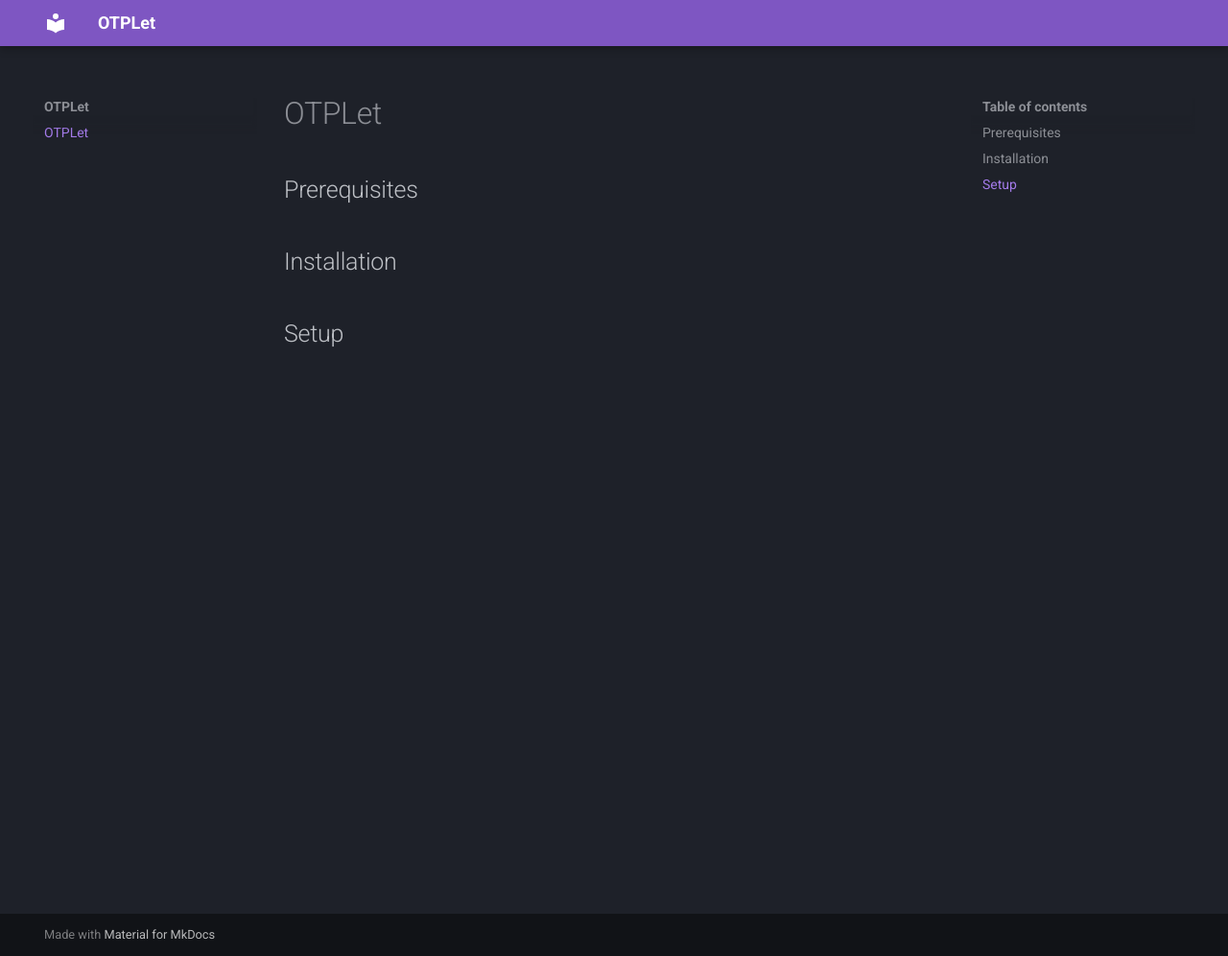
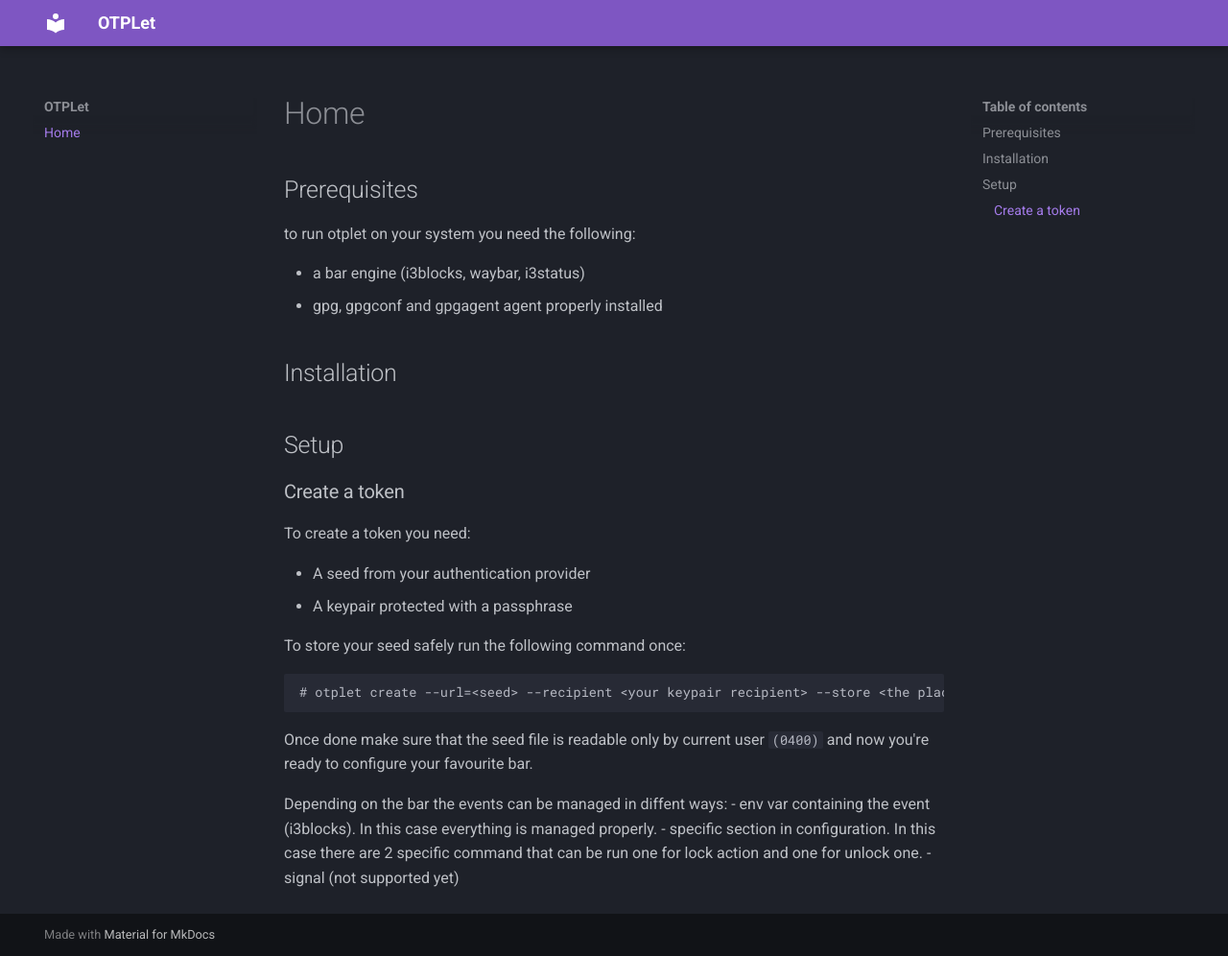
Before and after one commit to spetix/otplet, an MkDocs documentation site: the page built from docs/index.md, in a window 1280 px wide and 996 px high. Shown: the whole window at 96% size. Built offline with MkDocs 1.6.1 and Material for MkDocs 9.7.7, drawn with Linux system fonts in a browser that asks for light colours; the version menu is left out.

Commit message:
last commit on mkdocs/mike

````diff
--- a/docs/index.md
+++ b/docs/index.md
@@ -1,7 +1,31 @@
-# OTPLet
+## Prerequisites
 
-## Prerequisites
+to run otplet on your system you need the following:
+
+- a bar engine (i3blocks, waybar, i3status)
+- gpg, gpgconf and gpgagent agent properly installed
 
 ## Installation
 
+
 ## Setup
+
+### Create a token
+
+To create a token you need:
+
+- A seed from your authentication provider
+- A keypair protected with a passphrase
+
+To store your seed safely run the following command once:
+
+```shell
+# otplet create --url=<seed> --recipient <your keypair recipient> --store <the place to store seed>
+```
+
+Once done make sure that the seed file is readable only by current user `(0400)` and now you're ready to configure your favourite bar.
+
+Depending on the bar the events can be managed in diffent ways:
+- env var containing the event (i3blocks). In this case everything is managed properly.
+- specific section in configuration. In this case there are 2 specific command that can be run one for lock action and one for unlock one.
+- signal (not supported yet)
````
Also changed, not shown: site/assets/js/versions.js, site/assets/style.css (deleted), site/assets/theme.css, site/index.html.
